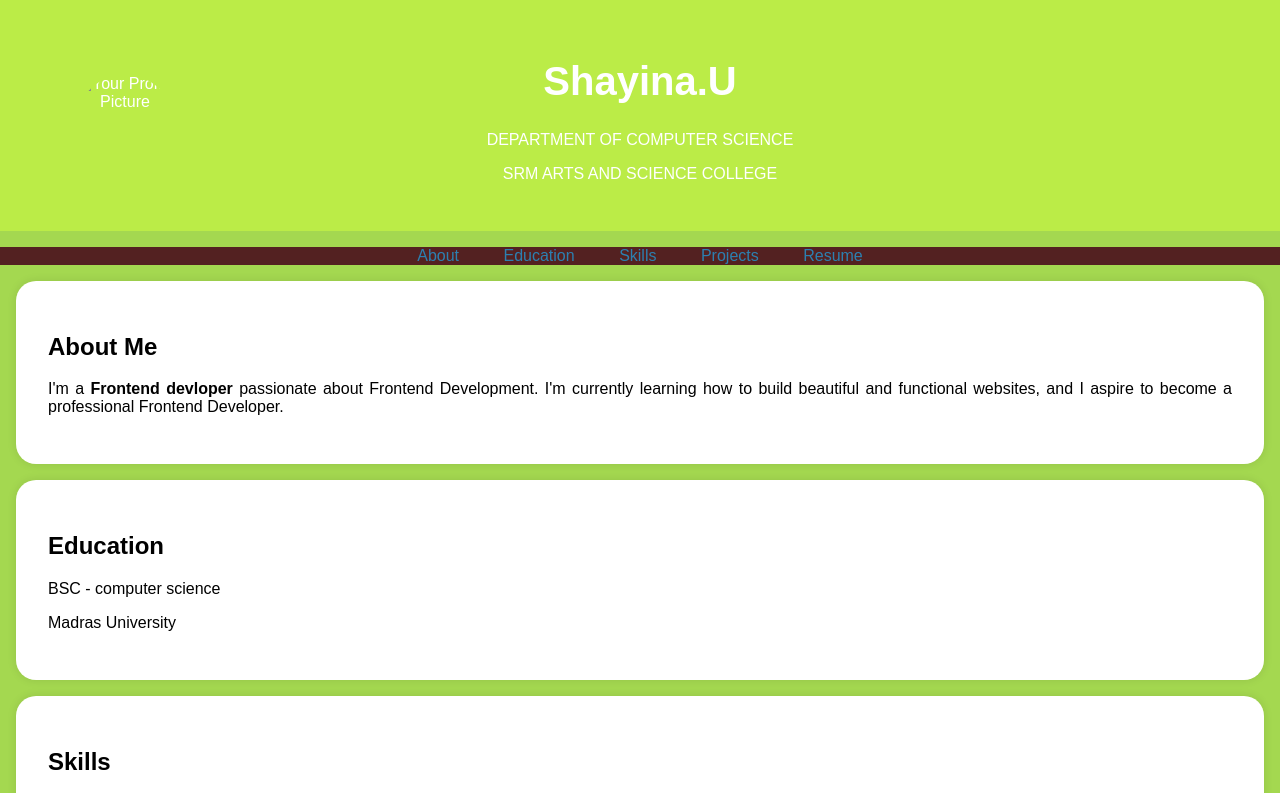
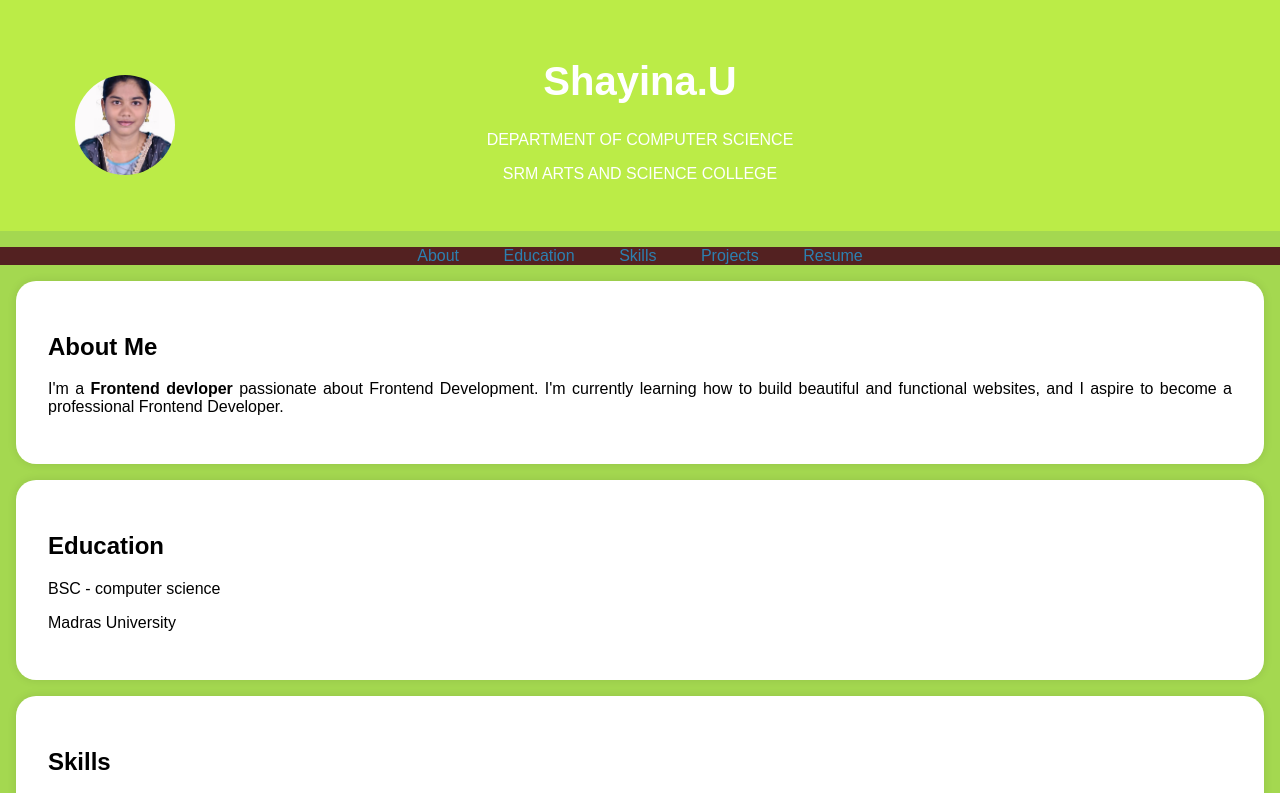
Before and after one commit to shayina4t/Shayina.U, a plain HTML site: page index.html in a window 1280 px wide. Shown: the top 793 px of the page. Drawn offline with Linux system fonts and the light colour scheme.

Commit message:
Update index.html

```diff
--- a/index.html
+++ b/index.html
@@ -100,7 +100,7 @@
     <header>
         <div class="header-content">
             <!-- Add your profile picture here -->
-            <img src="flo.jpg" alt="Your Profile Picture" class="profile-picture">
+            <img src="IMG-20250714-WA0000.jpg" alt="Your Profile Picture" class="profile-picture">
             <h1>Shayina.U</h1>
             <p>DEPARTMENT OF COMPUTER SCIENCE</p>
           <p>SRM ARTS AND SCIENCE COLLEGE</p>
@@ -201,4 +201,5 @@
         });
     </script>
 </body>
+
 </html>
```
